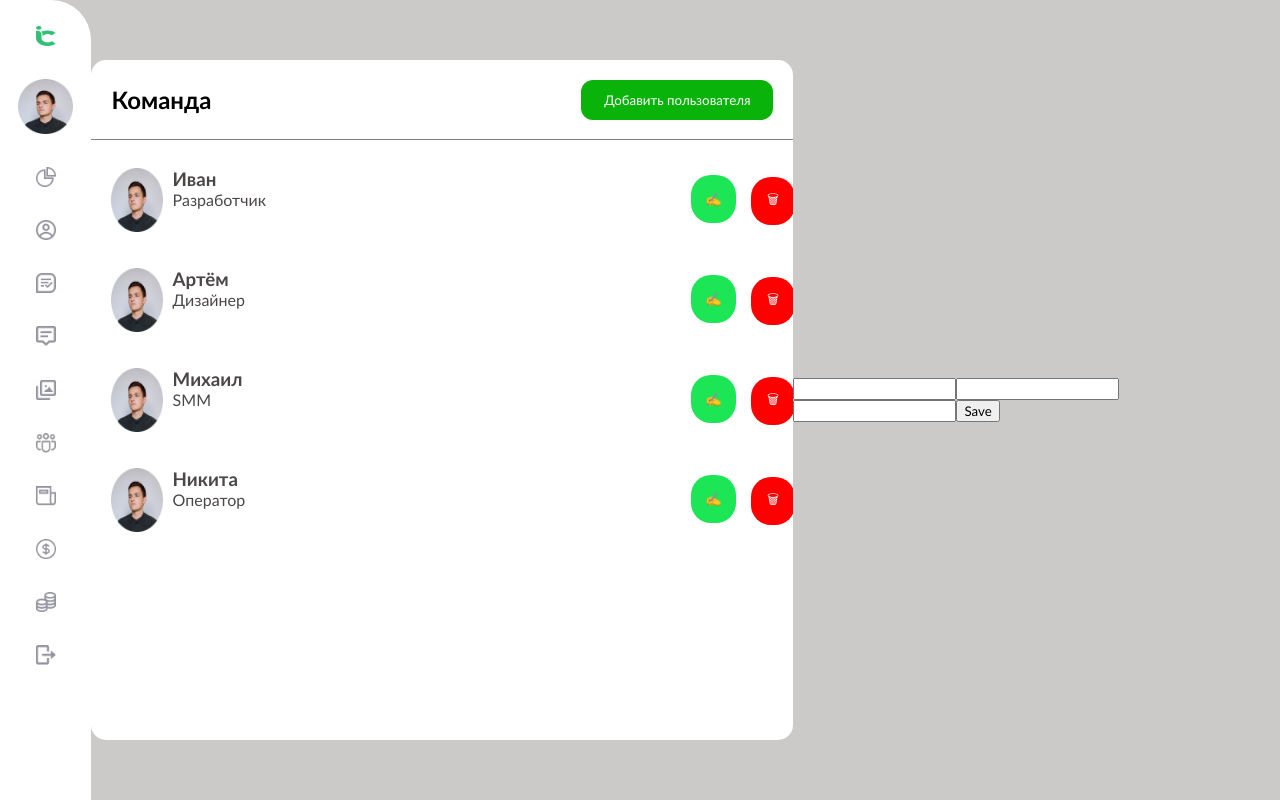
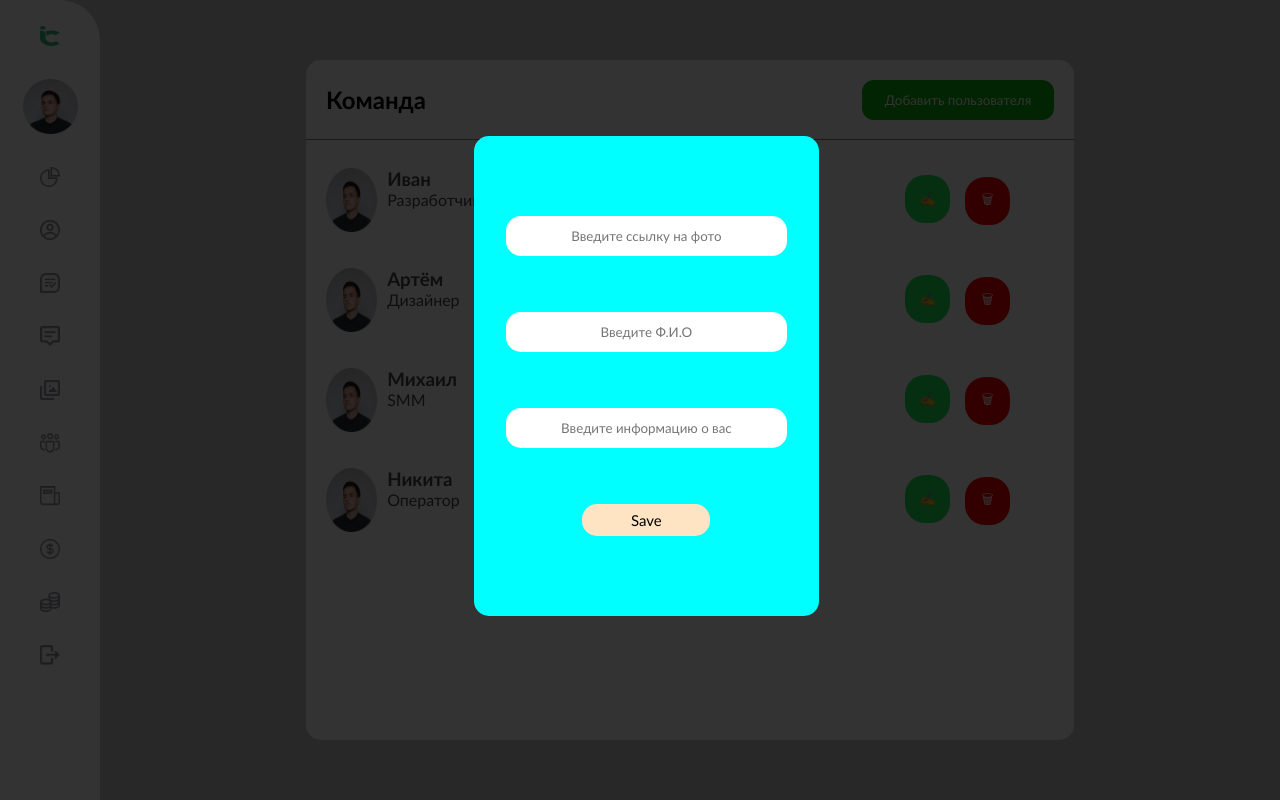
Before and after one commit to Elman2055/project_on_react, a React (Vite) app: page / in a window 1280 px wide. Built offline with nearby package versions, Linux system fonts and the light colour scheme.

Commit message:
Создал возможность добавления пользователя

```diff
--- a/src/components/form/Form.css
+++ b/src/components/form/Form.css
@@ -1,3 +1,48 @@
+.backdrop {
+  position: absolute;
+  height: 100%;
+  width: 100%;
+  background-color: black;
+  opacity: 0.8;
+}
+
 .formUserContainer {
+  position: absolute;
+  height: 60vh;
+  width: 27vw;
+  background-color: aqua;
+  border-radius: 15px;
+  top: 17%;
+  left: 37%;
+  display: flex;
+  justify-content: center;
+  align-items: center;
+}
 
+.formUser {
+  height: 40vh;
+  display: flex;
+  flex-direction: column;
+  justify-content: space-between;
+  align-items: center;
 }
+
+.formUser > input {
+  height: 5vh;
+  width: 22vw;
+  border: none;
+  outline: none;
+  border-radius: 15px;
+  text-align: center;
+}
+
+.saveBtn {
+  cursor: pointer;
+  height: 4vh;
+  width: 10vw;
+  border: none;
+  border-radius: 15px;
+  background-color: bisque;
+  color: black;
+  font-size: 15px;
+}
--- a/src/components/form/Form.tsx
+++ b/src/components/form/Form.tsx
@@ -1,16 +1,32 @@
 import React from "react";
+import { TModal } from "../../types/data.types";
 import "./Form.css";
 
-const FormUser = () => {
+const FormUser = (props: TModal) => {
   return (
-    <div className="formUserContainer">
-      <form className="formUser">
-        <input type="text" />
-        <input type="text" />
-        <input type="text" />
-        <button>Save</button>
-      </form>
-    </div>
+    <>
+      <div className="backdrop"></div>
+      <div className="formUserContainer">
+        <form className="formUser" onSubmit={props.onSubmit}>
+          <input
+            type="text"
+            placeholder="Введите ссылку на фото"
+            onChange={(e) => props.imgInp(e.target.value)}
+          />
+          <input
+            type="text"
+            placeholder="Введите Ф.И.О"
+            onChange={(e) => props.nameInp(e.target.value)}
+          />
+          <input
+            type="text"
+            placeholder="Введите информацию о вас"
+            onChange={(e) => props.infoInp(e.target.value)}
+          />
+          <button className="saveBtn">Save</button>
+        </form>
+      </div>
+    </>
   );
 };
 
--- a/src/containers/UserListContainer.tsx
+++ b/src/containers/UserListContainer.tsx
@@ -12,6 +12,23 @@ const UserListContainer = () => {
     { image: MyPicture, id: 3, name: "Михаил", userInfo: "SMM" },
     { image: MyPicture, id: 4, name: "Никита", userInfo: "Оператор" },
   ]);
+  const [imgValue, setImgValue] = useState<string>("");
+  const [nameValue, setNameValue] = useState<string>("");
+  const [infoValue, setInfoValue] = useState<string>("");
+
+  const onSubmit = (e: React.FormEvent<HTMLFormElement>) => {
+    e.preventDefault();
+
+    const copystate = [...usersInfo];
+    const newUser = {
+      image: MyPicture,
+      id: usersInfo.length + 1,
+      name: nameValue,
+      userInfo: infoValue,
+    };
+
+    setUsersInfo([...copystate, newUser]);
+  };
 
   const handleEditUser = (id: number) => {
     const newName = prompt("Введите новое имя:", usersInfo[id].name);
@@ -53,7 +70,12 @@ const UserListContainer = () => {
           />
         ))}
       </div>
-      <FormUser />
+      <FormUser
+        onSubmit={onSubmit}
+        imgInp={setImgValue}
+        nameInp={setNameValue}
+        infoInp={setInfoValue}
+      />
     </>
   );
 };
```
Also changed, not shown: src/types/data.types.ts (+7 -0 lines).
